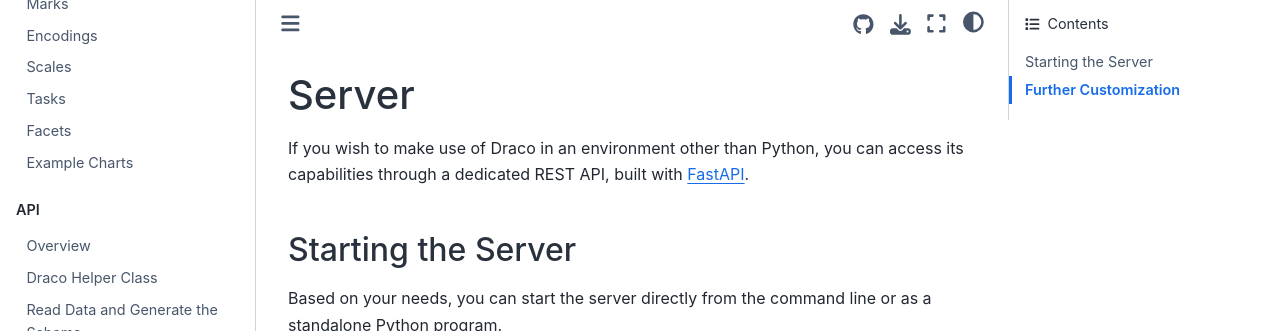
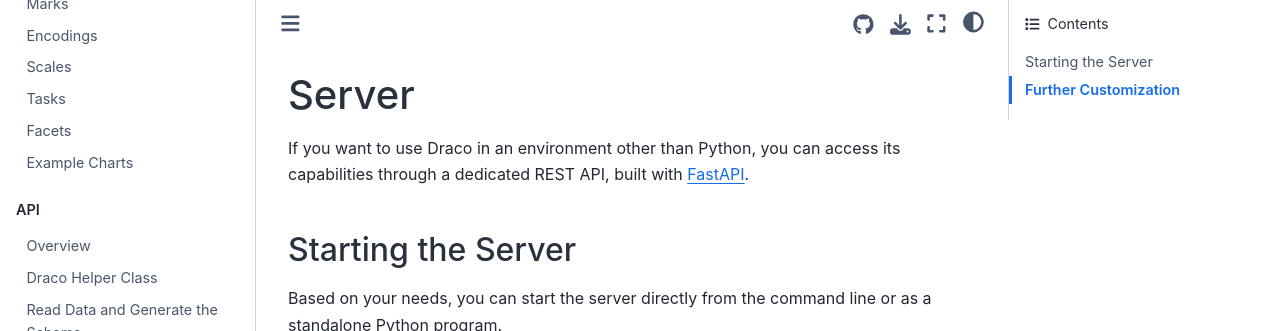
Before and after one commit to cmudig/draco2, a Jupyter Book: the page built from docs/applications/server.md, in a window 1280 px wide and 900 px high. Shown: the top 331 px of the window. Built offline with Jupyter Book 1.0.4 settings and Sphinx 7.4.7 and the Sphinx Book theme 1.1.4, drawn with Linux system fonts in a browser that asks for light colours.

Commit message:
Update docs/applications/server.md
Co-authored-by: Dominik Moritz <domoritz@gmail.com>

```diff
--- a/docs/applications/server.md
+++ b/docs/applications/server.md
@@ -1,6 +1,6 @@
 # Server
 
-If you wish to make use of Draco in an environment other than Python, you can access its capabilities through a
+If you want to use Draco in an environment other than Python, you can access its capabilities through a
 dedicated REST API, built with [FastAPI](https://fastapi.tiangolo.com/).
 
 ## Starting the Server
```
